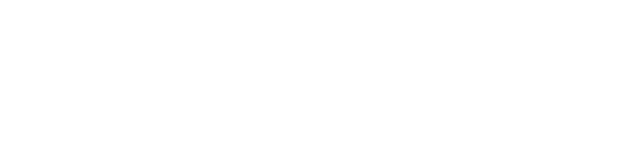
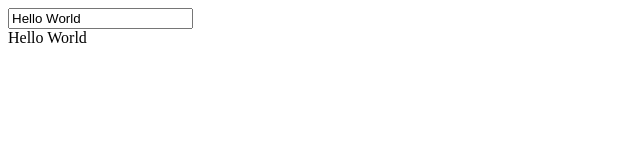
Before and after one commit to riazlatib/vue, a plain HTML site: page index.html in a window 1280 px wide. Shown: the whole page, without its empty margins (0-640 px from the left). Drawn offline with nearby package versions, Linux system fonts and the light colour scheme.

Commit message:
Adding Components

```diff
--- a/index.html
+++ b/index.html
@@ -6,7 +6,17 @@
 </head>
 <body>
   <div id="app">
+    <input v-model="message" /><br />
+    {{message}}
+  </div>
 
-  </div>
+  <script>
+    new Vue({
+      el: '#app',
+      data: {
+        'message': 'Hello World'
+      }
+    });
+  </script>
 </body>
 </html>
```
